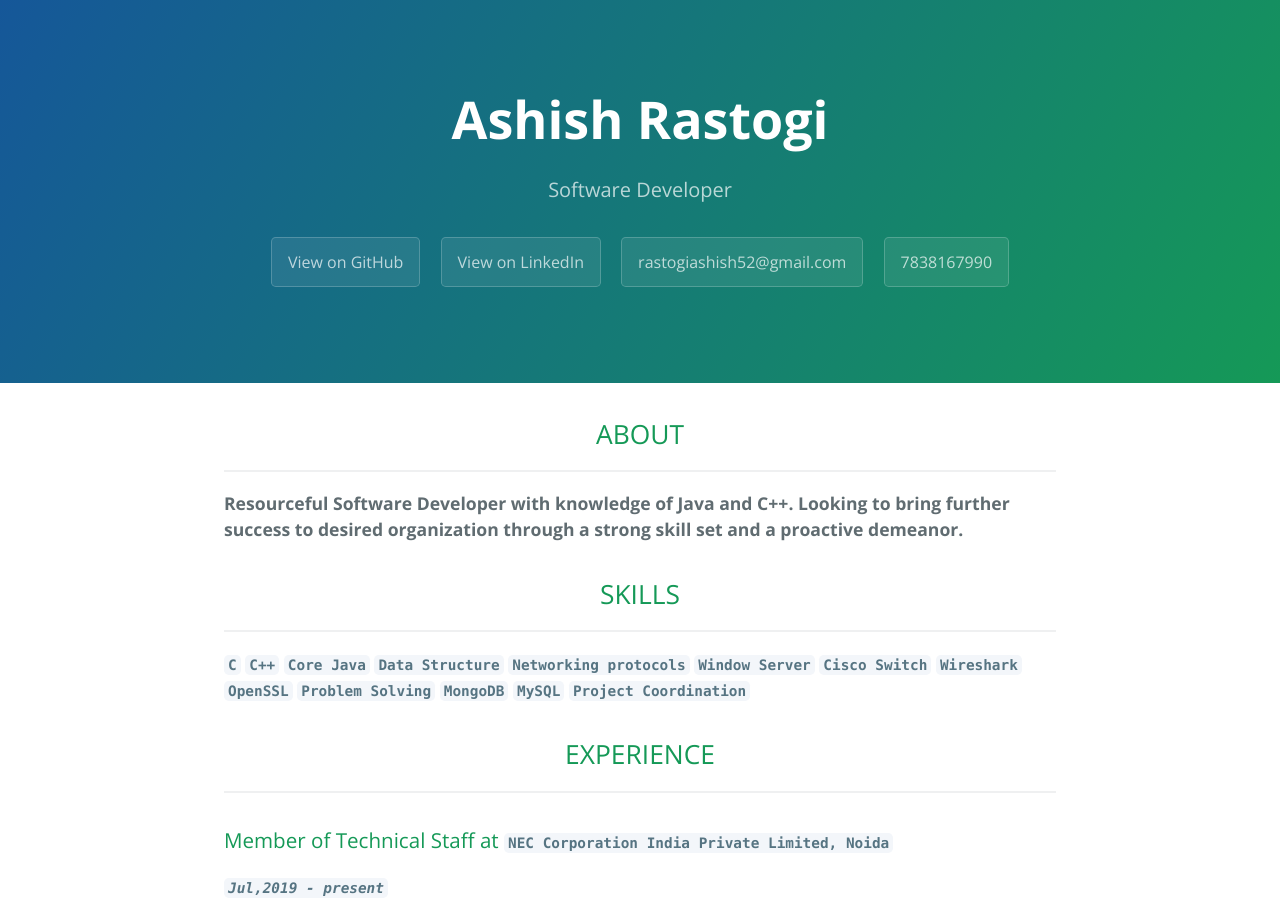
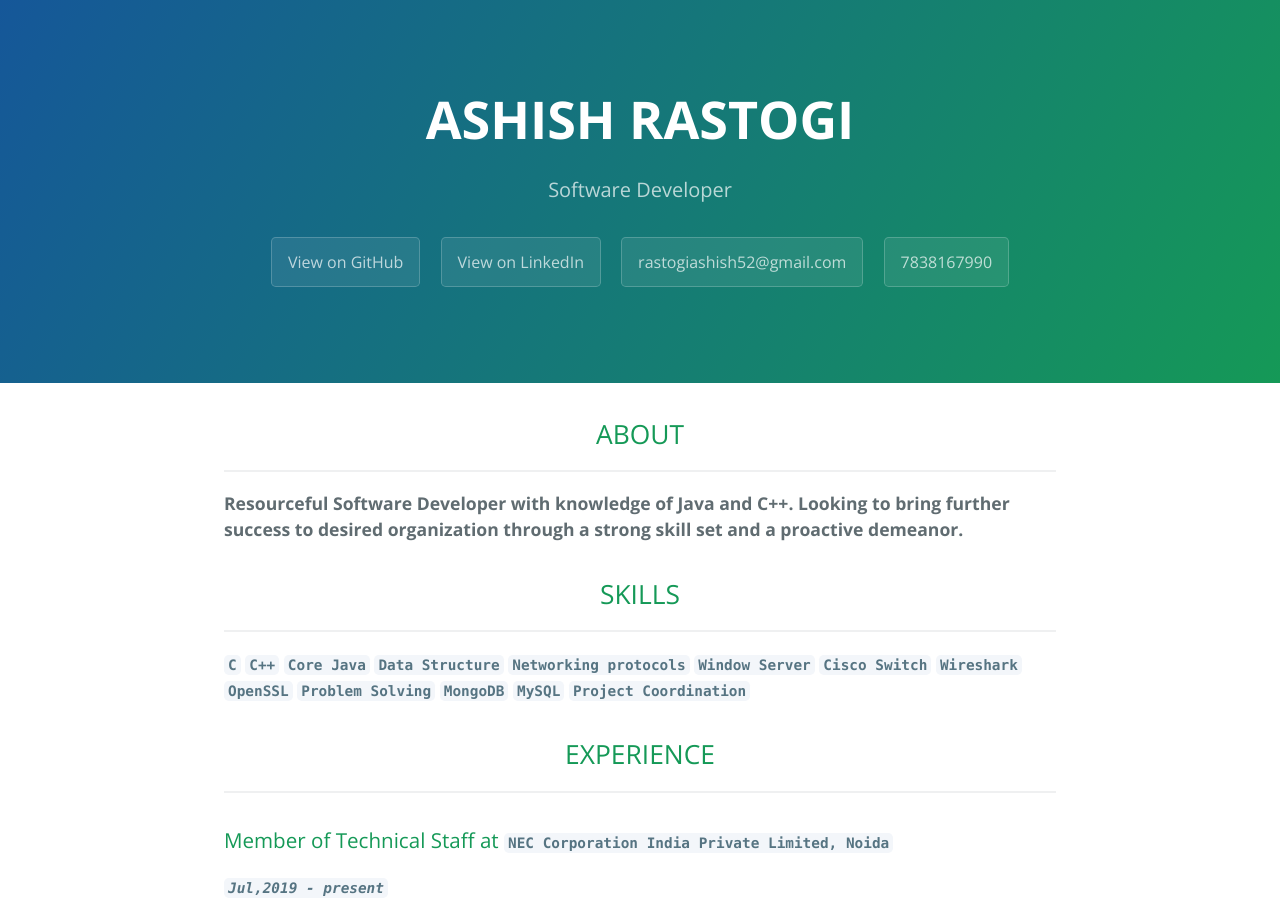
Before and after one commit to ImAshishRastogi/Resume, a Jekyll site: the page built from index.md, in a window 1280 px wide and 900 px high. Built offline with Jekyll 4.4.1, drawn with Linux system fonts in a browser that asks for light colours.

```diff
--- a/index.md
+++ b/index.md
@@ -1,6 +1,6 @@
 ---
 layout: default
-title: Ashish Rastogi
+title: ASHISH RASTOGI
 linkedInURL: https://www.linkedin.com/in/ashish-rastogi-520/
 email : rastogiashish52@gmail.com
 number : 7838167990
```
